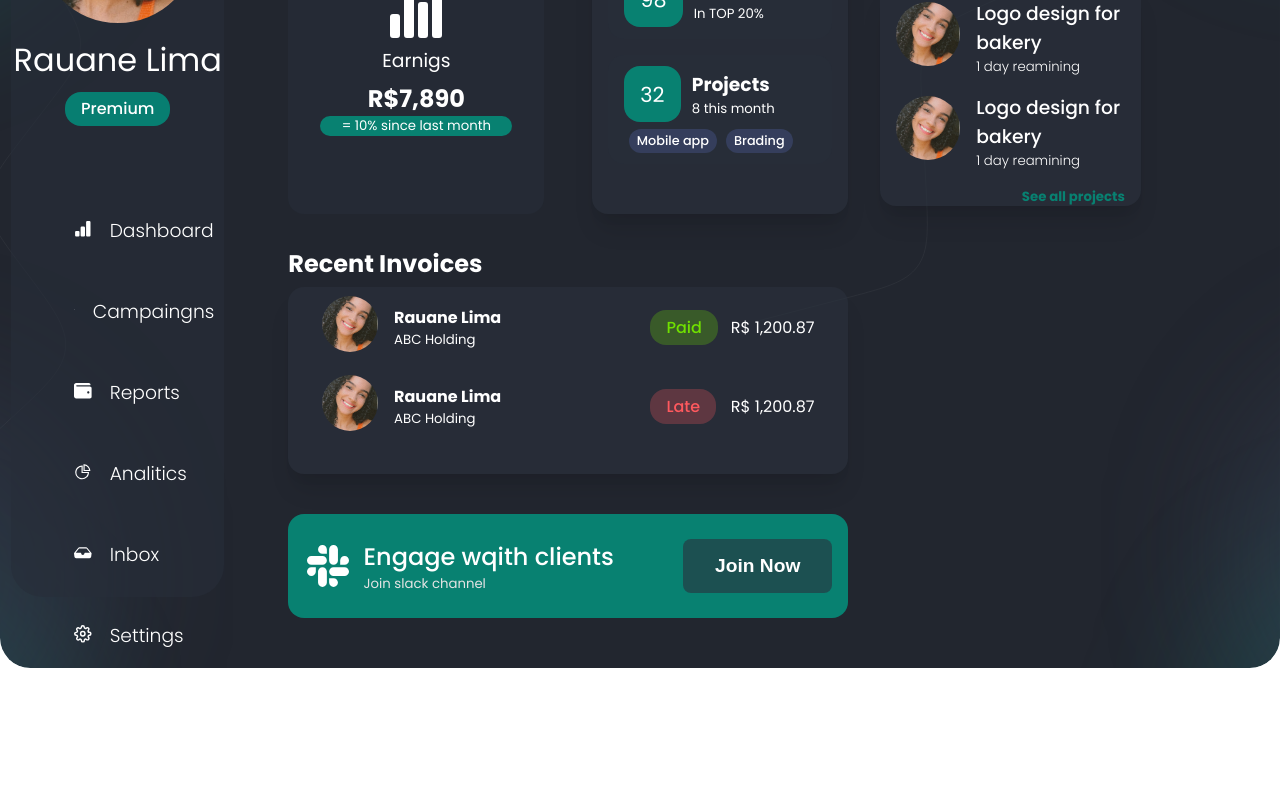
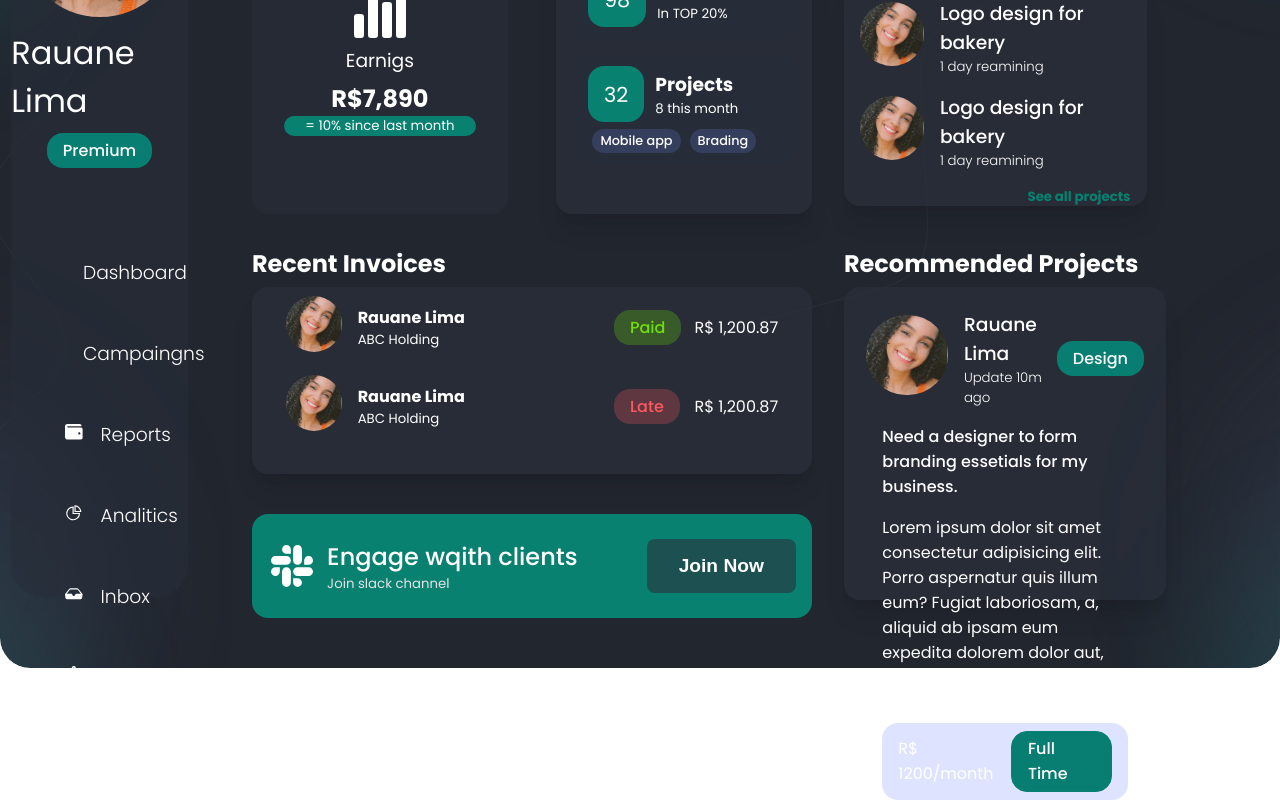
Before and after one commit to lRauane/Dashboard-react, a React (Create React App) app: page / in a window 1280 px wide. Shown: the part 190-990 px from the top of the page. Before the commit the page ends 882 px from the top, so only its background shows below. Built offline with nearby package versions, Linux system fonts and the light colour scheme.

Commit message:
Finalizando Desktop do projeto

```diff
--- a/src/components/MainContent.jsx
+++ b/src/components/MainContent.jsx
@@ -5,6 +5,7 @@ import Info from "./Info";
 import Invoices from "./Invoices";
 import JoinSlack from "./JoinSlack";
 import NavBar from "./Navbar";
+import ProjectRecommended from "./ProjectRecommended";
 import Projects from "./Projects";
 
 function MainContent() {
@@ -30,7 +31,10 @@ function MainContent() {
             </InvoicesContainer>
             <JoinSlack />
           </ColumnOne2>
-          <ColumnTwol2></ColumnTwol2>
+          <ColumnTwol2>
+          <TitleText>Recommended Projects</TitleText>
+            <ProjectRecommended />
+          </ColumnTwol2>
         </SectionTwor>
       </SubContainer>
     </Container>
--- /dev/null
+++ b/src/components/ProjectRecommended.jsx
@@ -0,0 +1,104 @@
+import React from "react";
+import styled from "styled-components";
+import Badge from "./badge";
+import { cardShadow, hoverEffect } from "../utils";
+import AvatarImage from "../assets/avatarImage.jpg";
+
+function ProjectRecommended() {
+  return (
+    <RecommendedProject>
+      <CardContainer>
+        <Detail>
+          <InfoContainer>
+            <Avatar>
+              <img src={AvatarImage} alt="" />
+            </Avatar>
+            <Info>
+              <InfoName>Rauane Lima</InfoName>
+              <InfoUpadate>Update 10m ago</InfoUpadate>
+            </Info>
+          </InfoContainer>
+          <Badge content="Design" />
+        </Detail>
+        <Title>
+          Need a designer to form branding essetials for my business.
+        </Title>
+        <ProjectInfo>
+          Lorem ipsum dolor sit amet consectetur adipisicing elit. Porro
+          aspernatur quis illum eum? Fugiat laboriosam, a, aliquid ab ipsam eum
+          expedita dolorem dolor aut, corporis asperiores officiis maiores
+          alias. Minus?
+        </ProjectInfo>
+        <PriceContainer>
+          <Price>R$ 1200/month</Price>
+          <Badge content="Full Time" clean />
+        </PriceContainer>
+      </CardContainer>
+    </RecommendedProject>
+  );
+}
+
+const RecommendedProject = styled.div`
+  border-radius: 1rem;
+  height: 135%;
+  width: 14rem;
+  padding: 1rem;
+  background-color: #2b313d99;
+  color: #fff;
+  width: 96%;
+  box-shadow: ${cardShadow};
+  transition: 0.4s ease-in-out;
+  &:hover {
+    box-shadow: ${hoverEffect};
+  }
+`;
+const CardContainer = styled.div`
+  margin: 0.4rem;
+`;
+const Detail = styled.div`
+  display: flex;
+  justify-content: space-around;
+  align-items: center;
+`;
+const InfoContainer = styled.div`
+  display: flex;
+  justify-content: space-between;
+  align-items: center;
+`;
+const Avatar = styled.div`
+  margin-right: 1rem;
+  img {
+    height: 5rem;
+    border-radius: 5rem;
+  }
+`;
+const Info = styled.div``;
+const InfoName = styled.h3`
+  font-weight: 500;
+`;
+const InfoUpadate = styled.h5`
+  font-weight: 300;
+`;
+const Title = styled.h4`
+  margin: 1rem;
+  font-weight: 500;
+`;
+const ProjectInfo = styled.p`
+  margin: 1rem;
+  padding: 0;
+  font-size: 1rem;
+  color: #ffffff;
+  margin-bottom: 0.5rem;
+`;
+const PriceContainer = styled.div`
+  display: flex;
+  align-items: center;
+  justify-content: space-between;
+  margin: 0 1rem;
+  padding: 0.5rem 1rem;
+  border-radius: 1rem;
+  background-color: rgba(146, 166, 255, 0.3);
+`;
+const Price = styled.div``;
+
+export default ProjectRecommended;
--- a/src/components/badge.jsx
+++ b/src/components/badge.jsx
@@ -1,9 +1,10 @@
 import React from "react";
 import styled from "styled-components";
+import { themeColor } from "../utils";
 
-function Badge({ content, glow = false, paid = false, late = false }) {
+function Badge({ content,clean=false, glow = false, paid = false, late = false }) {
   return (
-    <Div glow={glow} paid={paid} late={late}>
+    <Div glow={glow} paid={paid} late={late} clean={clean}>
       {content}
     </Div>
   );
@@ -16,6 +17,14 @@ const Div = styled.span`
   color: white;
   background-color: #077e71;
   cursor: pointer;
+
+  ${({ clean }) =>
+    clean &&
+    `
+    border: 0.05rem solid ${themeColor};
+    color: #fff;
+    background-color: #077e71;
+  `}
 
   ${({ glow }) =>
     glow &&
```
